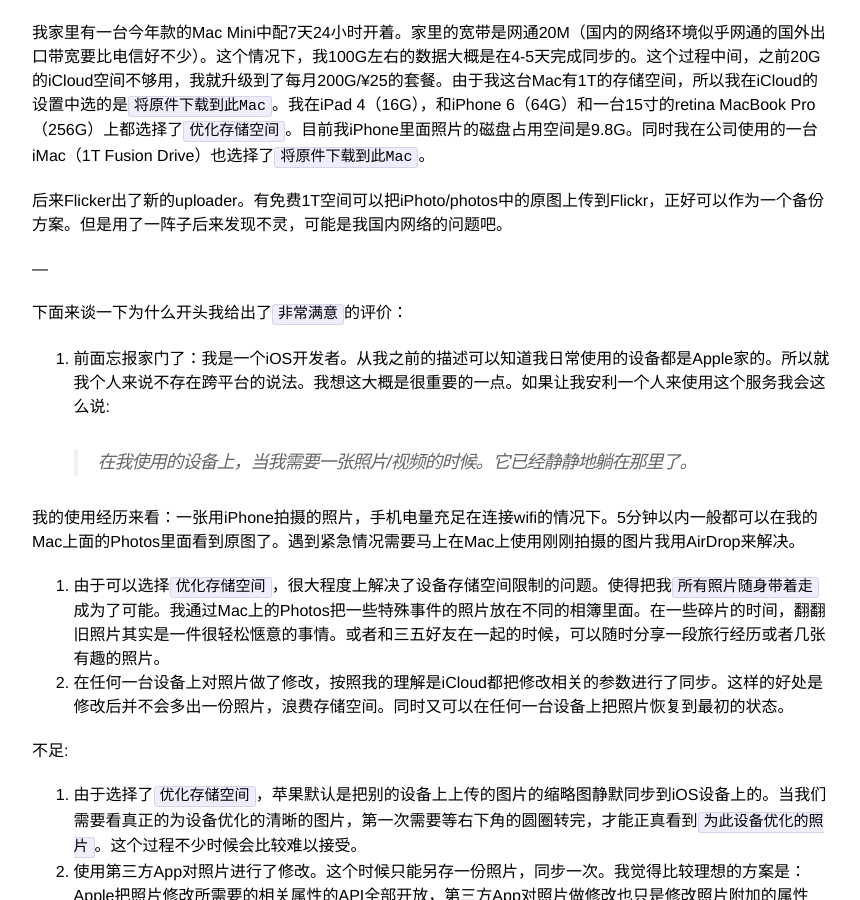
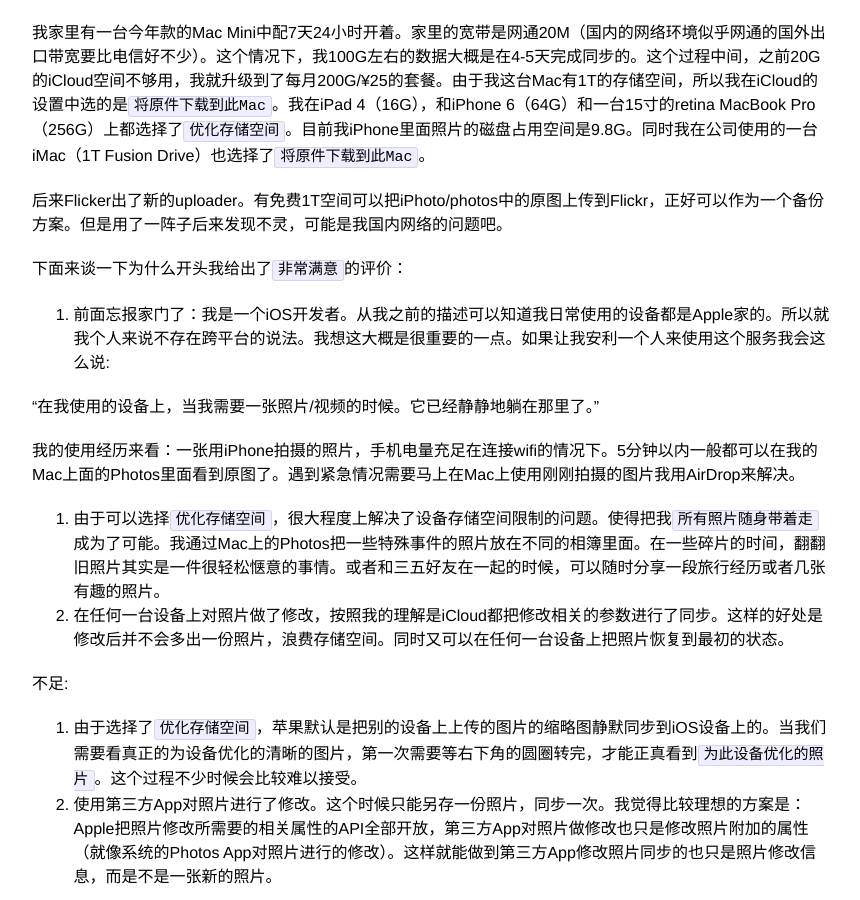
Before and after one commit to agassiyzh/agassiyzh.github.io-backup, a Jekyll site: the page built from _posts/2015-08-13-photo-sync-service.md, in a window 1280 px wide and 900 px high, scrolled down 595 px. Shown: the whole window, without its empty margins (208-1068 px from the left). Built offline with Jekyll 4.4.1, drawn with Linux system fonts in a browser that asks for light colours; comment, search, counter and statistics services are not loaded.

```diff
--- a/_posts/2015-08-13-photo-sync-service.md
+++ b/_posts/2015-08-13-photo-sync-service.md
@@ -16,12 +16,11 @@ published: true
 
 后来Flicker出了新的uploader。有免费1T空间可以把iPhoto/photos中的原图上传到Flickr，正好可以作为一个备份方案。但是用了一阵子后来发现不灵，可能是我国内网络的问题吧。
 
-—
-
 下面来谈一下为什么开头我给出了`非常满意`的评价：
 
 1. 前面忘报家门了：我是一个iOS开发者。从我之前的描述可以知道我日常使用的设备都是Apple家的。所以就我个人来说不存在跨平台的说法。我想这大概是很重要的一点。如果让我安利一个人来使用这个服务我会这么说:
-	> 在我使用的设备上，当我需要一张照片/视频的时候。它已经静静地躺在那里了。
+
+"在我使用的设备上，当我需要一张照片/视频的时候。它已经静静地躺在那里了。"
 
 我的使用经历来看：一张用iPhone拍摄的照片，手机电量充足在连接wifi的情况下。5分钟以内一般都可以在我的Mac上面的Photos里面看到原图了。遇到紧急情况需要马上在Mac上使用刚刚拍摄的图片我用AirDrop来解决。
 
```
